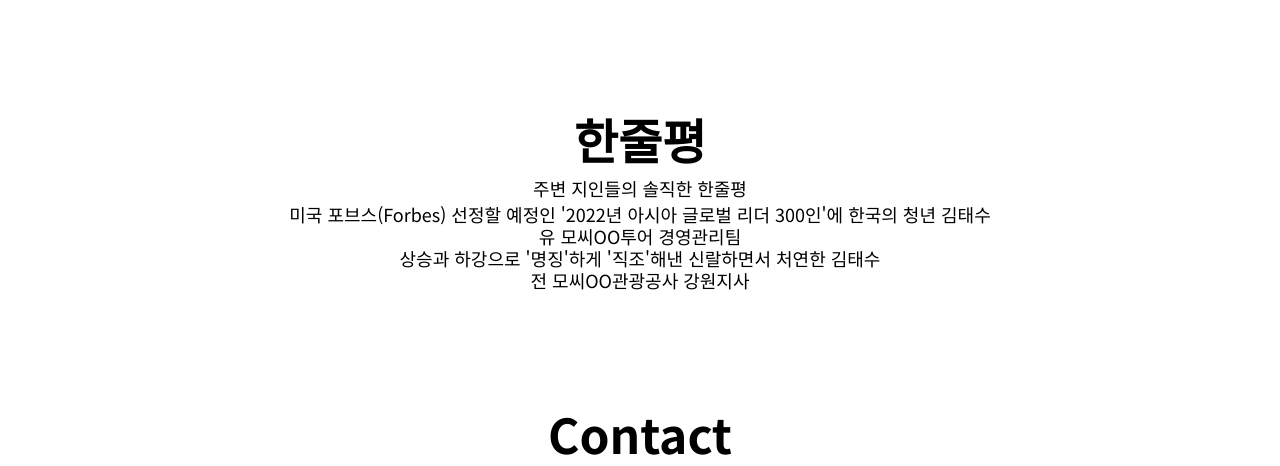
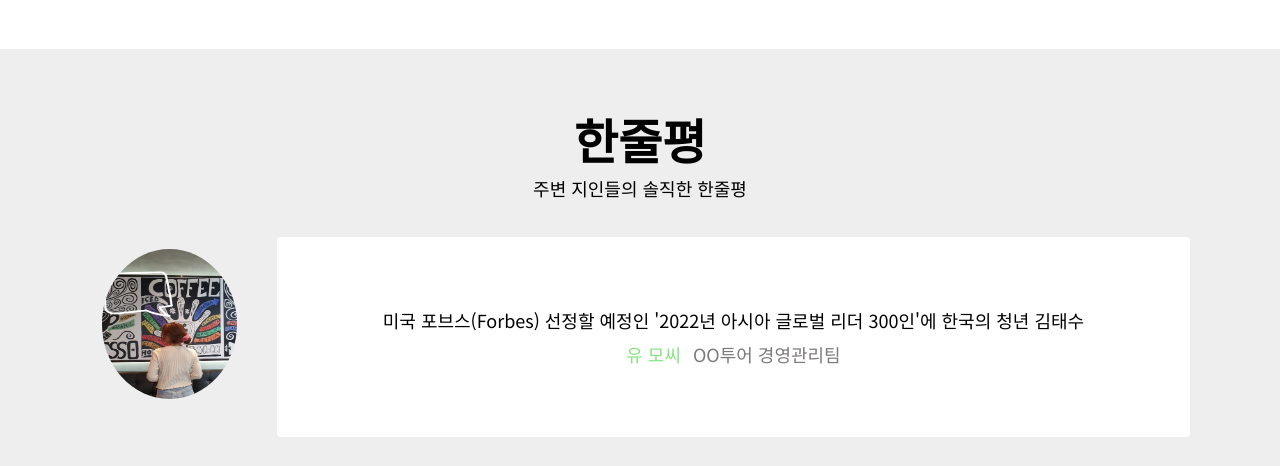
Before and after one commit to orosy/portfolio_prestudy, a plain HTML site: page index.html in a window 1280 px wide. Shown: the part 2997-3463 px from the top of the page. Drawn offline with nearby package versions, Linux system fonts and the light colour scheme.

Commit message:
CSS: Testimonials

```diff
--- a/index.html
+++ b/index.html
@@ -284,7 +284,6 @@
             class="testimonial__profile"
             src="./images/testimonials/YSW.png"
             alt="YSW"
-            style="display: none;"
           />
           <div class="testimonial__bubble">
             <p>
@@ -295,18 +294,17 @@
           </div>
         </div>
         <div class="testimonial">
-          <img
-            class="testimonial__profile"
-            src="./images/testimonials/JHY.png"
-            alt="JHY"
-            style="display: none;"
-          />
           <div class="testimonial__bubble">
             <p>
               상승과 하강으로 '명징'하게 '직조'해낸 신랄하면서 처연한 김태수
             </p>
             <p class="name">전 모씨<span>OO관광공사 강원지사</span></p>
           </div>
+          <img
+            class="testimonial__profile"
+            src="./images/testimonials/JHY.png"
+            alt="JHY"
+          />
         </div>
       </div>
     </section>
--- a/main.css
+++ b/main.css
@@ -383,3 +383,51 @@ p {
   height: 2px;
   background-color: var(--color-dark-white);
 }
+
+/* Testimonial */
+#testimonials {
+  background-color: var(--color-light-white);
+}
+
+.testimonials {
+  margin: 40px;
+}
+
+.testimonial {
+  display: flex;
+  justify-content: center;
+  margin: 32px 0;
+}
+
+.testimonial__profile {
+  width: 150px;
+  height: 150px;
+  margin: 12px;
+  border-radius: 50%;
+}
+
+.testimonial__profile:nth-child(odd) {
+  margin-right: 40px;
+}
+
+.testimonial__profile:nth-child(even) {
+  margin-left: 40px;
+}
+
+.testimonial__bubble {
+  width: 1000px;
+  padding: 70px;
+  background-color: var(--color-white);
+  border-radius: 4px;
+}
+
+.testimonial__bubble .name {
+  color: var(--color-green);
+}
+
+.testimonial__bubble span {
+  color: var(--color-light-grey);
+  display: inline-block;
+  margin-left: 12px;
+  margin-top: 12px;
+}
```
